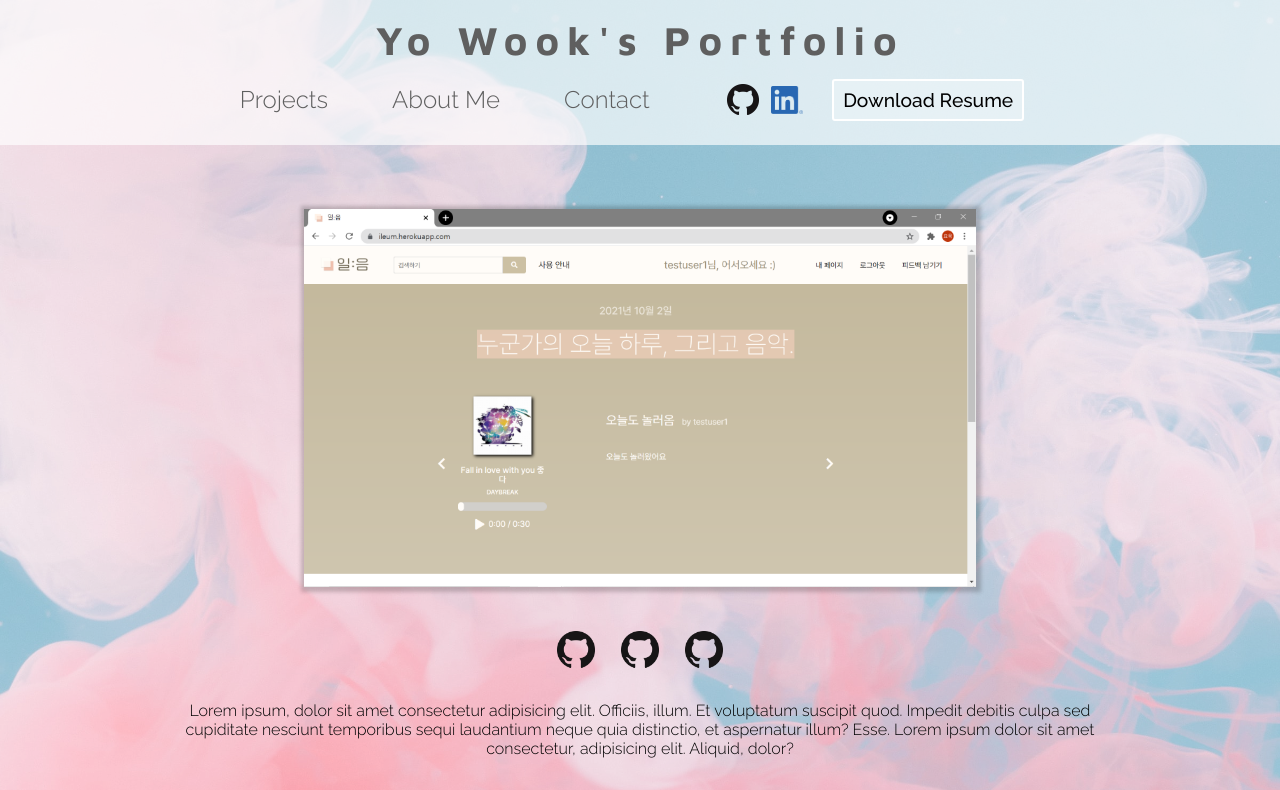
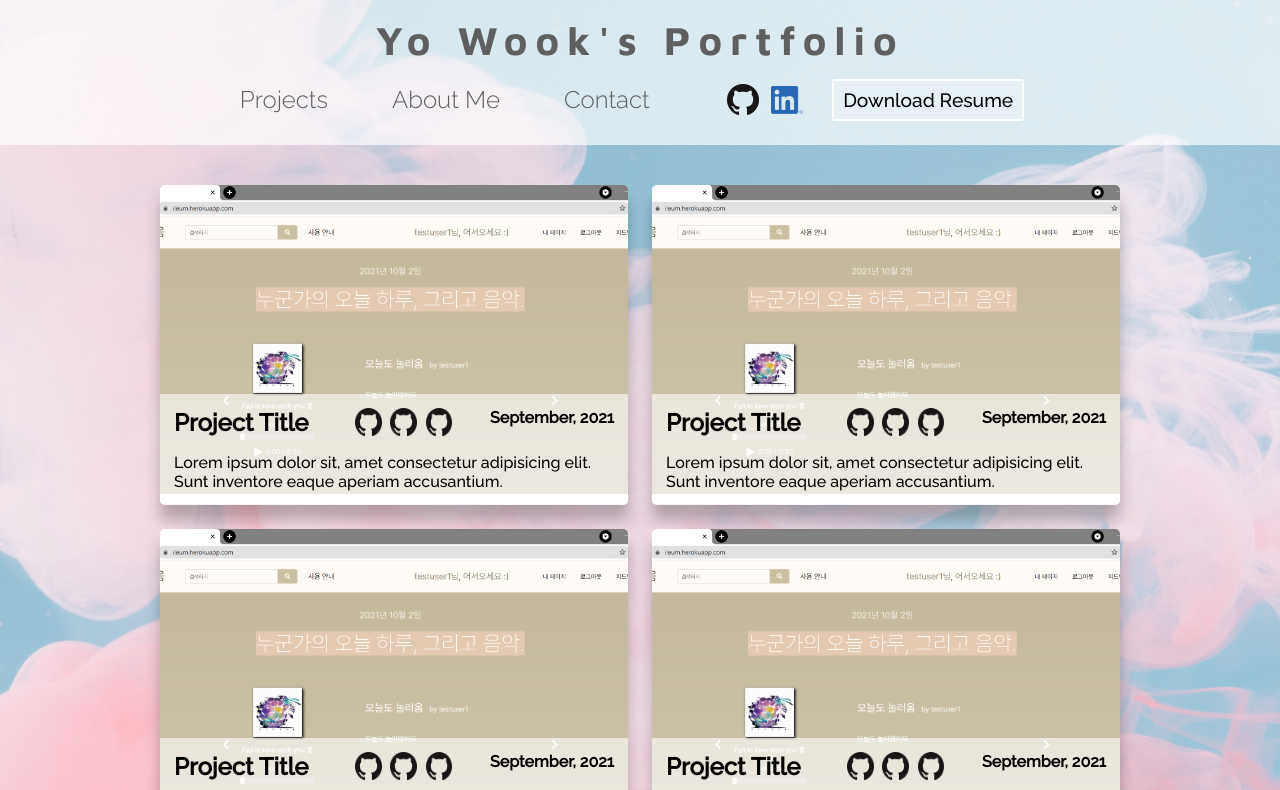
Before and after one commit to uk960214/PortfolioOfYoWook, a React (Create React App) app: page / in a window 1280 px wide. Shown: the top 790 px of the page. Built offline with nearby package versions, Linux system fonts and the light colour scheme.

Commit message:
Card, Card Grid complete

```diff
--- /dev/null
+++ b/src/Components/Cards/Cards.elements.js
@@ -0,0 +1,43 @@
+import styled from "styled-components";
+
+export const CardContainer = styled.div`
+  position: relative;
+  background: url(${(props) => props.url}) center center/cover no-repeat;
+  height: 40vh;
+  width: 100%;
+  border-radius: 5px;
+  box-shadow: 0px 15px 15px rgba(0, 0, 0, 0.25);
+  z-index: -1;
+`;
+
+export const CardCaption = styled.div`
+  position: absolute;
+  bottom: 0;
+  background-color: #ffffff99;
+  padding: 3%;
+  border-bottom-left-radius: 5px;
+  border-bottom-right-radius: 5px;
+  width: 100%;
+`;
+
+export const CardTopWrapper = styled.section`
+  display: flex;
+  justify-content: space-between;
+  margin-bottom: 2vh;
+`;
+
+export const CardTitle = styled.h1``;
+
+export const CardStackWrapper = styled.div`
+  width: 20%;
+  display: flex;
+  gap: 10%;
+`;
+
+export const CardStackIcon = styled.img`
+  width: 30%;
+`;
+
+export const CardDate = styled.h4``;
+
+export const CardDesc = styled.p``;
--- /dev/null
+++ b/src/Components/Cards/Cards.js
@@ -0,0 +1,42 @@
+import React from "react";
+
+import {
+  CardContainer,
+  CardCaption,
+  CardTopWrapper,
+  CardTitle,
+  CardStackWrapper,
+  CardStackIcon,
+  CardDate,
+  CardDesc,
+} from "./Cards.elements";
+
+import github from "../../images/GithubLogo.png";
+
+import sample from "../../images/img1.PNG";
+
+const Cards = () => {
+  return (
+    <div>
+      <CardContainer url={sample}>
+        <CardCaption>
+          <CardTopWrapper>
+            <CardTitle>Project Title</CardTitle>
+            <CardStackWrapper>
+              <CardStackIcon src={github} />
+              <CardStackIcon src={github} />
+              <CardStackIcon src={github} />
+            </CardStackWrapper>
+            <CardDate>September, 2021</CardDate>
+          </CardTopWrapper>
+          <CardDesc>
+            Lorem ipsum dolor sit, amet consectetur adipisicing elit. Sunt
+            inventore eaque aperiam accusantium.
+          </CardDesc>
+        </CardCaption>
+      </CardContainer>
+    </div>
+  );
+};
+
+export default Cards;
--- /dev/null
+++ b/src/Containers/CardGrid/CardGrid.element.js
@@ -0,0 +1,7 @@
+import styled from "styled-components";
+
+export const GridContainer = styled.div`
+  display: grid;
+  grid-template-columns: repeat(2, 1fr);
+  grid-gap: 3vh;
+`;
--- /dev/null
+++ b/src/Containers/CardGrid/CardGrid.js
@@ -0,0 +1,18 @@
+import React from "react";
+import Cards from "../../Components/Cards/Cards";
+import { GridContainer } from "./CardGrid.element";
+
+const CardGrid = () => {
+  return (
+    <GridContainer>
+      <Cards />
+      <Cards />
+      <Cards />
+      <Cards />
+      <Cards />
+      <Cards />
+    </GridContainer>
+  );
+};
+
+export default CardGrid;
--- a/src/Containers/MainContent/MainContent.js
+++ b/src/Containers/MainContent/MainContent.js
@@ -2,14 +2,17 @@ import React from "react";
 import About from "../../Components/About/About";
 import Contact from "../../Components/Contact/Contact";
 import Projects from "../../Components/Projects/Projects";
+import Cards from "../../Components/Cards/Cards";
 
 import { Container } from "./MainContent.elements";
+import CardGrid from "../CardGrid/CardGrid";
 
 const MainContent = () => {
   return (
     <>
       <Container>
-        <Projects />
+        {/* <Projects /> */}
+        <CardGrid />
         <About />
         <Contact />
       </Container>
```
